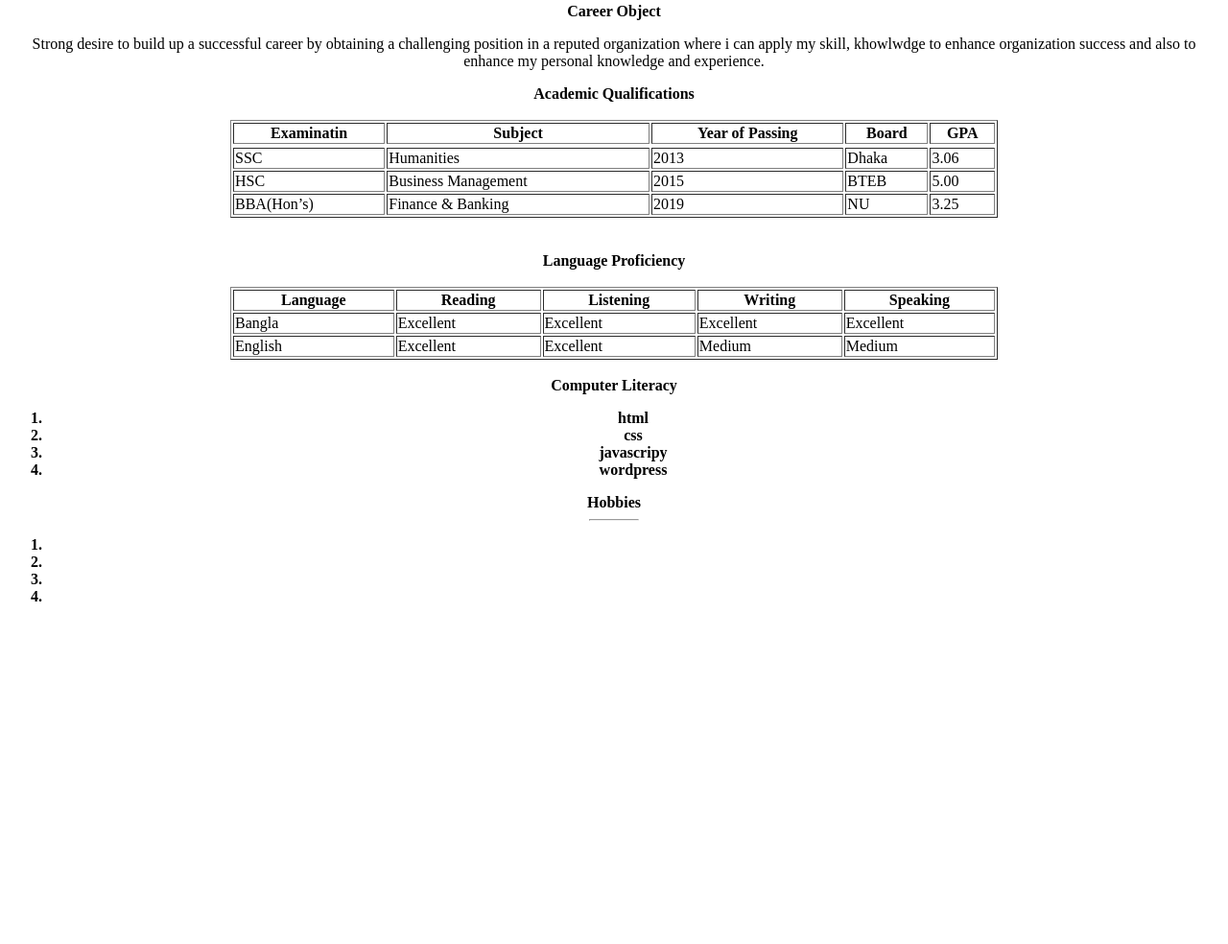
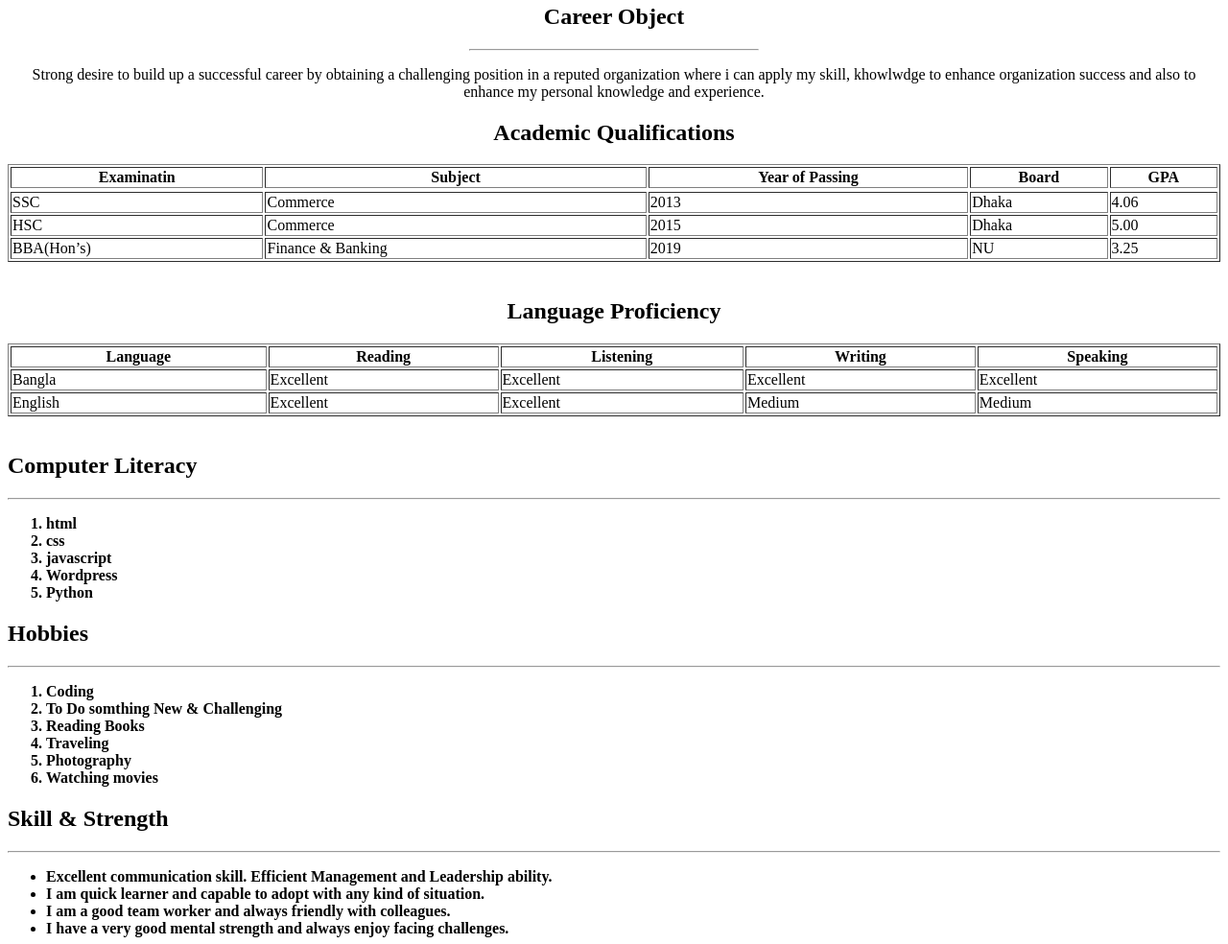
Before and after one commit to saurav2452/Html-Assignment, a plain HTML site: page CV/index.html in a window 1280 px wide. Shown: the part 288-1272 px from the top of the page at 96% size. Before the commit the page ends 935 px from the top, so only its background shows below. Drawn offline with Linux system fonts and the light colour scheme.

Commit message:
CV file Complite

```diff
--- a/CV/index.html
+++ b/CV/index.html
@@ -13,24 +13,25 @@
 
         <h1>RESUME <br> OF <br> SAURAV MONDAL</h1>
          <h2>VILL:  SHADHUKHALI, P.O: PARULIA <br>
-            P.S:BALIAKANDI, DIST: RAJBARI <br>
+            P.S:BALIAKANDI, DIST: FARIDPUR <br>
 
          </h2>
          <h3>
              Contact no: 01700112233 <br>
-             E-mail: sauravmondal321@gmail.com
+             E-mail: <a href=""></a> sauravmondal321@gmail.com
          </h3>
-         <b>Career Object</b>
+         <h2><b>Career Object</b> </h2>
+         <hr width="300">
          <p>
              Strong desire to build up a successful career by obtaining a challenging position in a reputed organization where i can apply my skill, khowlwdge to enhance organization success and also to enhance my personal knowledge and experience.
          </p>
 
-         <b>Academic Qualifications</b> <br> <br>
+         <b> <h2>Academic Qualifications</b> </h2>
 
 
          <!--table section-->
 
-         <table border="1" width="800">
+         <table border="1" width="100%">
 
              <tr>
                  <thead>
@@ -46,18 +47,18 @@
 
              <tr>
                 <td>SSC</td>
-                <td>Humanities</td>
+                <td>Commerce</td>
                 <td>2013</td>
                 <td>Dhaka</td>
-                <td>3.06</td>
+                <td>4.06</td>
 
              </tr>
 
              <tr>
                  <td>HSC</td>
-                 <td>Business Management</td>
+                 <td>Commerce</td>
                  <td>2015</td>
-                 <td>BTEB</td>
+                 <td>Dhaka</td>
                  <td>5.00</td>
              </tr>
 
@@ -66,7 +67,7 @@
                  <td>Finance & Banking</td>
                  <td>2019</td>
                  <td>NU</td>
-                 <td>3.25</td>
+                 <td>3.25 </td>
 
 
              </tr>
@@ -75,10 +76,10 @@
 
          </table>
             <br>
-            <br>
-         <b>Language Proficiency</b> <br> <br>
 
-         <table border="1" width="800" >
+         <b> <h2>Language Proficiency</h2></b>
+
+         <table border="1" width="100%" >
              <thead>
                  <tr>
                      <th>Language</th>
@@ -113,31 +114,85 @@
 
 
          </table>
+        </center>
          <br>
 
 
-         <b>Computer Literacy</b> <br>
+         <b> <h2>Computer Literacy</h2></b>
+         <hr>
 
          <ol>
              <b>
              <li>html</li>
              <li>css</li>
-             <li>javascripy</li>
-             <li>wordpress</li>
+             <li>javascript</li>
+             <li>Wordpress</li>
+             <li>Python</li>
             </b>
          </ol>
 
 
          <b>
-            Hobbies <br>
-            <hr width="50",>
+            <h2>Hobbies</h2>
+             <hr>
              <ol>
-                 <li></li>
-                 <li></li>
-                 <li></li>
-                 <li></li>
+
+                 <li>Coding</li>
+                 <li>To Do somthing New & Challenging</li>
+                 <li>Reading Books</li>
+                 <li>Traveling</li>
+                 <li>Photography</li>
+                 <li>Watching movies</li>
              </ol>
          </b>
+
+
+         <b>
+            <h2>Skill & Strength </h2>
+            <hr>
+
+            <ul>
+                <li>Excellent communication skill. Efficient Management and Leadership ability.</li>
+                <li>I am quick learner and capable to adopt with any kind of situation.</li>
+                <li>I am a good team worker and always friendly with colleagues.</li>
+                <li>I have a very good mental strength and always enjoy facing challenges.</li>
+            </ul>
+         </b>
+
+
+         <b>
+            <h2> Personal Details </h2>
+            <hr>
+
+
+            Name                : Saurav Mondal  <br>
+            Fathers name        : Ramananda Bala <br>
+
+            Mothers name        : Putul Rani Bala <br>
+            Date of Birth       : 07/05/1995 <br>
+            Religion            : Hindu <br>
+            Nationality         : Bangladeshi <br>
+            Marital Status      : Single <br>
+            Gender              : Male <br>
+            Height              : 5 fit 7 inch <br>
+            NID No              : 112233445566 <br>
+            Blood Group         : O+ (ve) <br>
+            Permanent Address   : Vill-Baurkandi, P.O: Bandapasha P.S.-Boalmari, Dist- Faridpur. <br>
+            Present Address     : Vill-Baurkandi, P.O: Bandapasha P.S.-Boalmari, Dist- Faridpur. <br>
+
+         </b>
+
+
+         <br>
+         <br>
+         <br>
+         <br>
+         <br>
+         <br>
+          <p>Signature</p> <br>
+          <b>.......................................</b>
+
+          <p>(Saurav Mondal)</p>
 
 
 
@@ -153,7 +208,7 @@
 
 
 
-    </center>
+
 
 
 
```
